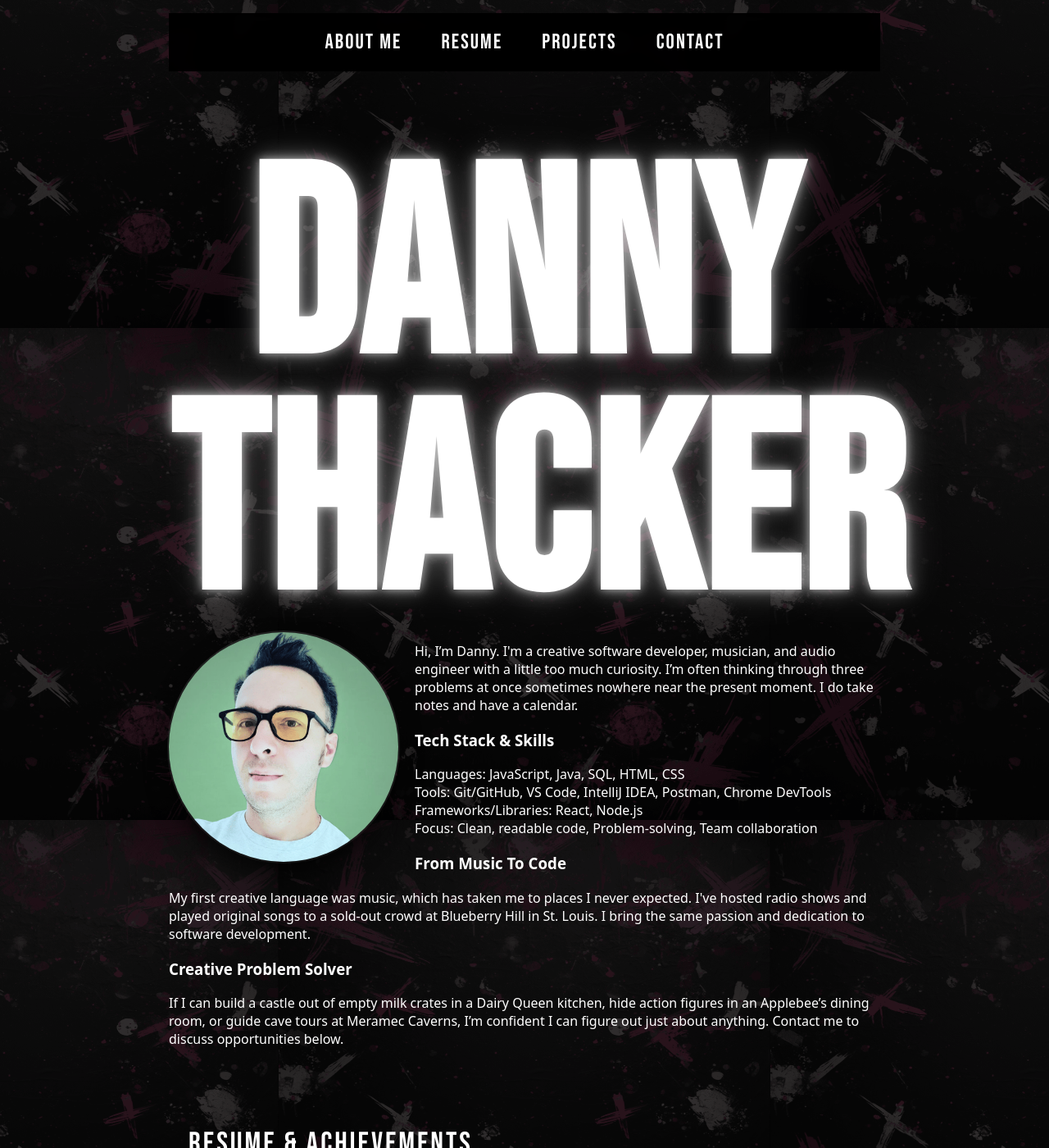
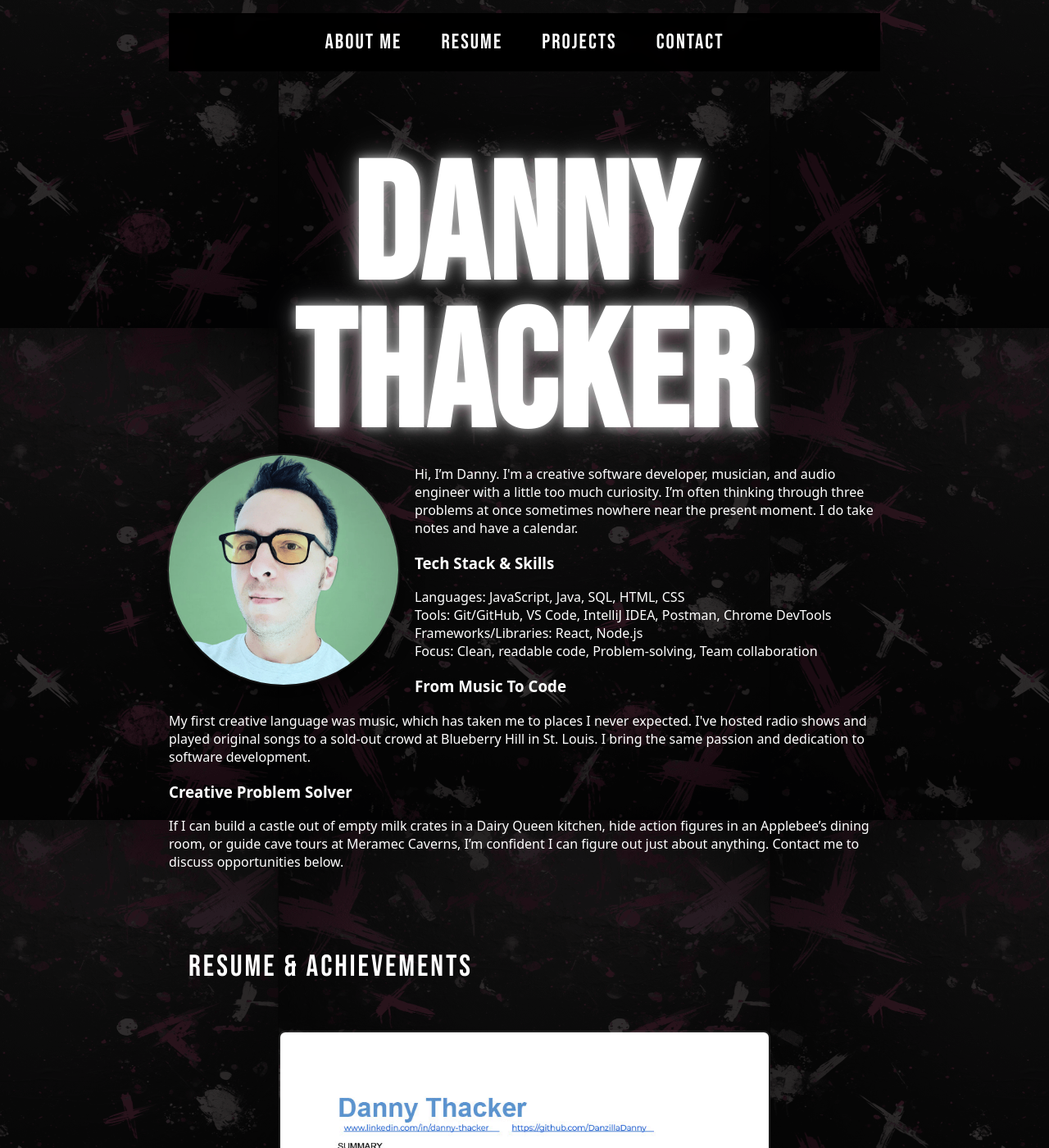
Before and after one commit to DanzillaDanny/DanzillaDanny.github.io, a Jekyll site: the page built from index.md, in a window 1280 px wide and 1400 px high. Shown: the whole window at 82% size. Built offline with Jekyll 4.4.1, drawn with Linux system fonts in a browser that asks for light colours.

Commit message:
h1 text size

```diff
--- a/assets/index.css
+++ b/assets/index.css
@@ -164,7 +164,7 @@ body::before {
 
 .hero-text h1 {
   font-family: var(--display-font);
-  font-size: 2000%;
+  font-size: 200px;
   text-align: center;
   margin: 0 auto;
   letter-spacing: 0.01em;
```
